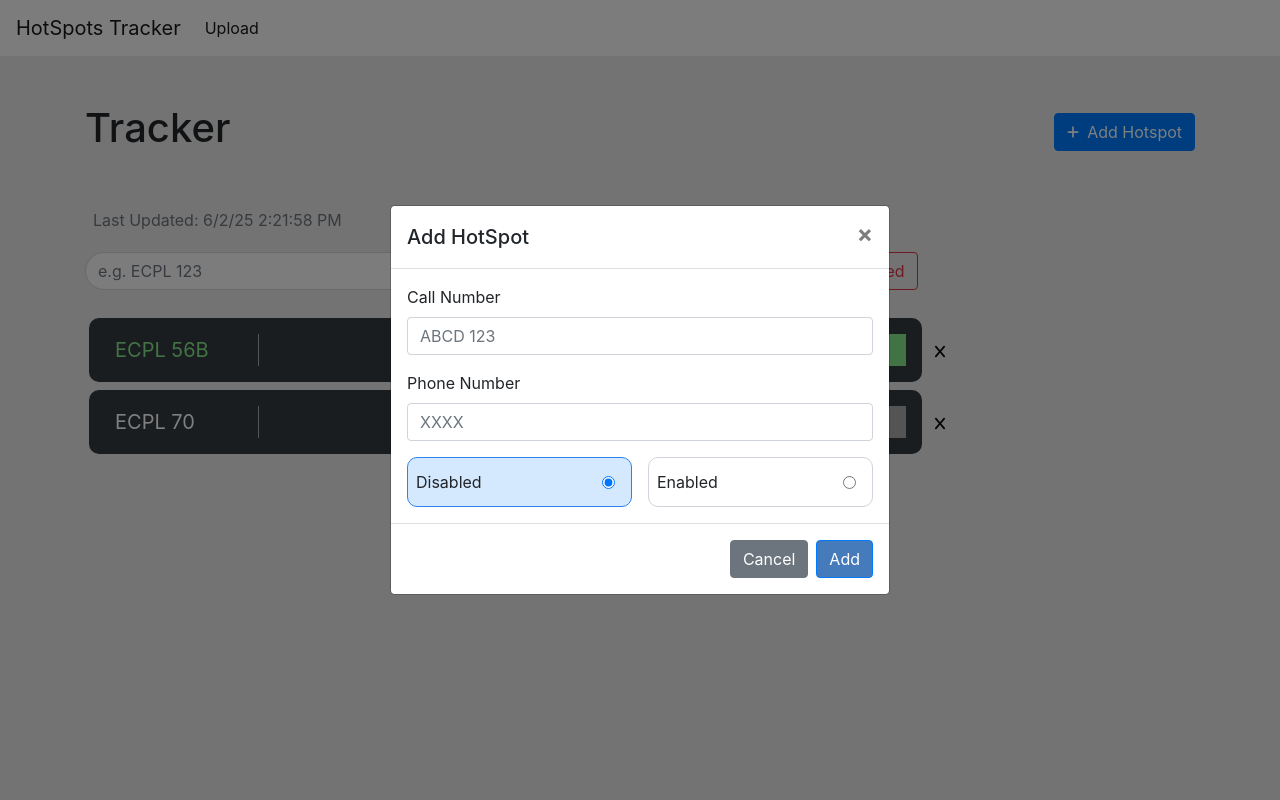
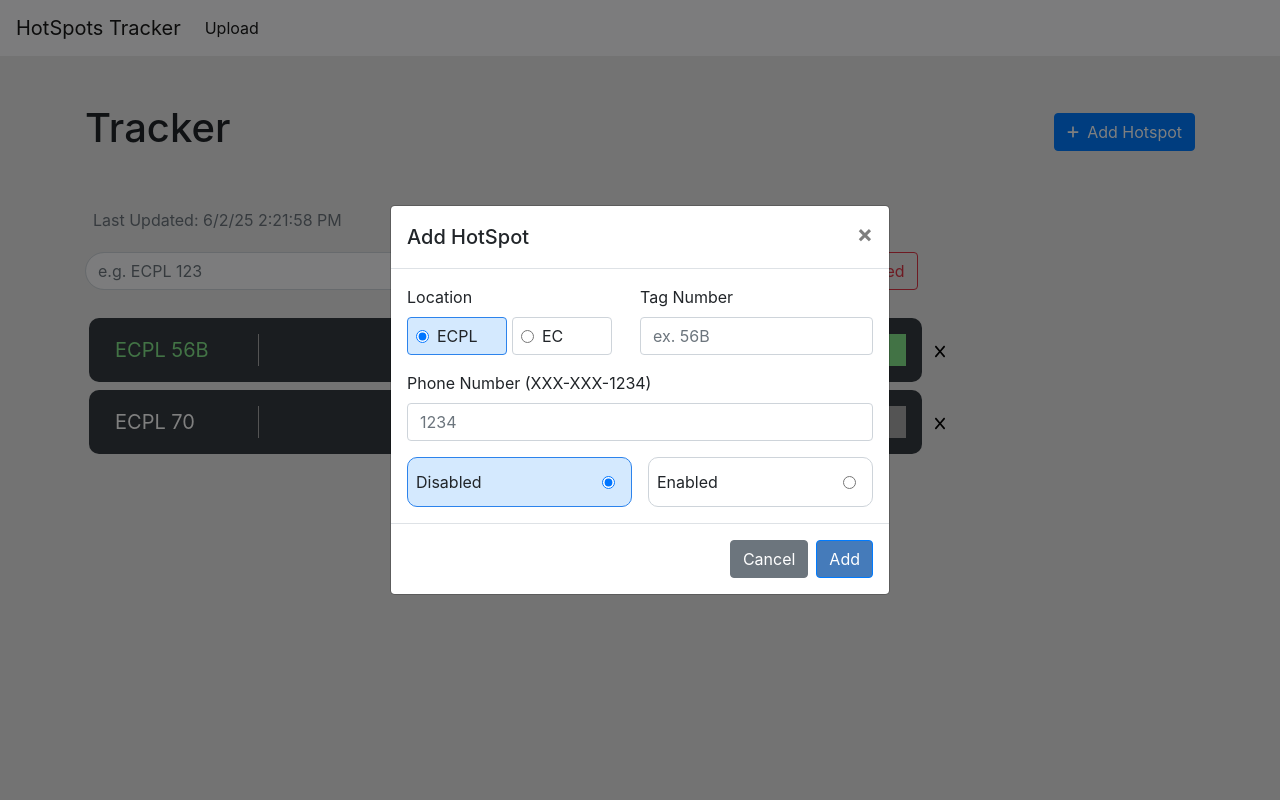
Before and after one commit to ckim-dot/hotspot_tracker, a Flask app: page / in a window 1280 px wide, after a click on "Add Hotspot". Run offline with Flask 3, Linux system fonts and the light colour scheme; data comes from the database, SQL or seed files in the repository; some libraries are stand-ins or nearby versions.

Commit message:
Add location toggle for create modal.

```diff
--- a/app.py
+++ b/app.py
@@ -213,7 +213,10 @@ def delete(id):
 @app.route('/create', methods=("POST",))
 def create():
     if request.method == "POST":
-        call_number = request.form['name']
+        location = request.form['location']
+        tag = request.form['tag']
+        call_number = location + " " + tag
+
         is_disabled = 'disable' == request.form['disabled']
         phone = request.form['phone'] if request.form['phone'] != "" else ""
         conn = get_db_connection()
--- a/templates/index.html
+++ b/templates/index.html
@@ -68,21 +68,45 @@
         <form action="{{url_for('create')}}" method="POST">
           <div class="modal-body">
             <div class="form-group">
-              <label for="name">Call Number</label
-              ><input
-                name="name"
-                type="text"
-                placeholder="ABCD 123"
-                class="form-control"
-                required
-              />
+              <div class="d-flex flex-row w-100 align-items-center justify-content-between">
+                <div style="width: 205px">
+                  <label for="">Location</label>
+                  <fieldset id="location-radios">
+                    <div class="d-flex flex-row justify-content-between">
+                      <div id="ecpl-box" class="d-flex flex-row align-items-center" style="height:38px; width:100px; border-style:solid; border-width:1px; border-radius:4px; border-color: #2c83ec; background-color: #d4e9fe;">
+                        <input type="radio" id="ecpl" name="location" value="ECPL" class="ml-2" checked>
+                        <label for="ecpl" class="mb-0 p-2">ECPL</label>
+                      </div>
+
+                      <div id="ec-box" class="d-flex align-items-center" style="height:38px; width:100px; border-style:solid; border-width:1px; border-radius:4px; border-color: #ced4da">
+                        <input type="radio" id="ec" name="location" value="EC" class="ml-2">
+                        <label for="ec" class="mb-0 p-2">EC</label>
+                      </div>
+
+                    </div>
+                  </fieldset>
+
+                </div>
+                <div class="w-50">
+                  <label for="tag">Tag Number</label
+                  ><input
+                    name="tag"
+                    type="text"
+                    placeholder="ex. 56B"
+                    class="form-control"
+                    required
+                  />
+                </div>
+
+              </div>
+
             </div>
             <div class="form-group">
-              <label for="phone">Phone Number</label
+              <label for="phone">Phone Number (XXX-XXX-1234)</label
               ><input
                 name="phone"
                 type="text"
-                placeholder="XXXX"
+                placeholder="1234"
                 maxlength="4"
                 class="form-control"
               />
@@ -179,7 +203,6 @@
               <div class="d-flex flex-row align-items-center justify-content-between w-25">
                 <div style="background-color:#a8a8a8; width:1px; height:32px"></div>
                 <span style="color: #d8d8d8; font-size: medium; font-style:italic">{{hotspot['phone_number']}}</span>
-
               </div>
 
             </div>
@@ -255,6 +278,26 @@
         }
       });
 
+      document
+      .getElementById("location-radios")
+      .addEventListener("change", function (event) {
+        if (document.getElementById("ecpl").checked) {
+          document.getElementById("ec-box").style.borderColor = "#ced4da";
+          document.getElementById("ec-box").style.backgroundColor =
+            "transparent";
+          document.getElementById("ecpl-box").style.borderColor = "#2c83ec";
+          document.getElementById("ecpl-box").style.backgroundColor =
+            "#d4e9fe";
+        } else {
+          document.getElementById("ecpl-box").style.borderColor = "#ced4da";
+          document.getElementById("ecpl-box").style.backgroundColor =
+            "transparent";
+          document.getElementById("ec-box").style.borderColor = "#2c83ec";
+          document.getElementById("ec-box").style.backgroundColor =
+            "#d4e9fe";
+        }
+      });
+
     $(document).ready(function () {
       $("#search-input").on("input", function () {
         let query = $(this).val();
```
